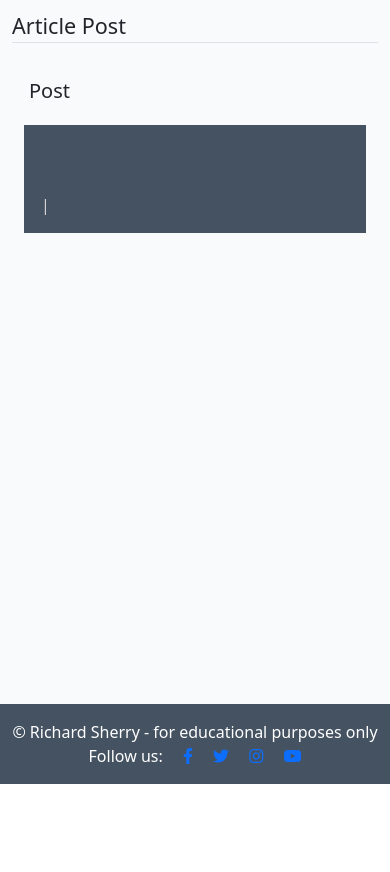
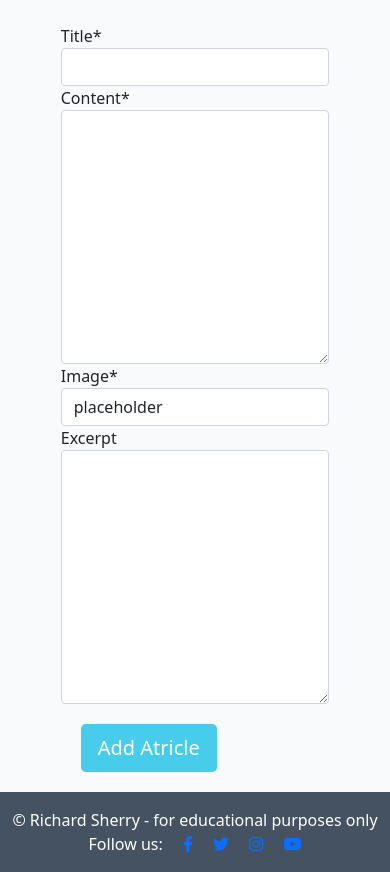
Before and after one commit to sherryrich/heard-it, a Django app: page /new in a window 390 px wide. Shown: the part 60-932 px from the top of the page. Before the commit the page ends 844 px from the top, so only its background shows below. Run offline with Django 3.2, Linux system fonts and the light colour scheme; the visitor is signed in with stand-in values (Sample User, id 1); some libraries are stand-ins or nearby versions.

Commit message:
Added CreatePostView to views.py, updated urls.py and postform.html

```diff
--- a/blog/urls.py
+++ b/blog/urls.py
@@ -8,5 +8,5 @@ urlpatterns = [
     path('like/<slug:slug>', views.PostLike.as_view(), name='post_like'),
     path('about', views.generic.TemplateView.as_view(template_name='about.html'), name='about'),
     path('search_articles', views.search_articles, name='search_articles'),
-    path('new', views.generic.TemplateView.as_view(template_name='post_form.html'), name='new'),
+    path('new', views.CreatePostView.as_view(), name='new'),
 ]
--- a/blog/views.py
+++ b/blog/views.py
@@ -1,4 +1,7 @@
 from django.shortcuts import render, get_object_or_404, reverse, redirect
+from django.contrib.auth.mixins import LoginRequiredMixin, UserPassesTestMixin
+from django.contrib.messages.views import SuccessMessageMixin
+from django.urls import reverse_lazy
 from django.views import generic, View
 from .models import Post
 from .forms import CommentForm
@@ -6,6 +9,24 @@ from django.forms import ModelForm
 from django.http import HttpResponseRedirect
 from django.db.models import Q
 from django.contrib import messages
+from django.views.generic import CreateView, UpdateView, DeleteView
+
+
+class CreatePostView(LoginRequiredMixin, SuccessMessageMixin, CreateView):
+    """ If user is logged can create a new post """
+
+    model = Post
+    template_name = "post_form.html"
+    fields = ['title', 'content', 'featured_image', 'excerpt']
+    success_url = reverse_lazy('home')
+    success_message = ("New post has been created - Waiting for approval")
+
+    def form_valid(self, form):
+        form.instance.author = self.request.user
+        return super().form_valid(form)
+
+    # Updating or Editing Post
+
 
 
 def add_article(request):
@@ -120,3 +141,16 @@ class PostLike(View):
 class about(View):
     """View for displaying the 'About' page."""
     template_name = "about.html"
+
+class DeletePostView(UserPassesTestMixin, LoginRequiredMixin, SuccessMessageMixin, DeleteView):
+    """ If user is logged can delete a his post """
+
+    model = Post
+    success_url = reverse_lazy('home')
+    success_message = ("Your Post has been deleted")
+
+    def test_func(self):
+        post = self.get_object()
+        if self.request.user == post.author:
+            return True
+        return False
--- a/static/css/style.css
+++ b/static/css/style.css
@@ -106,13 +106,17 @@ body {
     color: lightgray;
 }
 
-.btn-signup {
+.btn-signup,
+.create_update_button {
     background-color: #47CDEB;
     color: #fff;
 }
 
 .btn-signup:hover,
-.btn-signup:active {
+.create_update_button:hover,
+.btn-signup:active,
+.create_update_button:active,
+ {
     background-color: #fff;
     color: #47CDEB;
 }
@@ -147,3 +151,11 @@ body {
 .footer.social:hover {
     color: #E84610;
 }
+
+.post-article {
+    width: 75%;
+}
+
+ .create_update_button {
+    margin: 20px;
+}
--- a/templates/post_detail.html
+++ b/templates/post_detail.html
@@ -1,4 +1,5 @@
-{% extends 'base.html' %} {% block content %}
+{% extends 'base.html' %}
+{% block content %}
 {% load crispy_forms_tags %}
 <div class="masthead">
     <div class="container">
--- a/templates/post_form.html
+++ b/templates/post_form.html
@@ -1,50 +1,27 @@
 {% extends 'base.html' %}
 
 {% load crispy_forms_tags %}
+
 {% load cloudinary %}
 
 {% block content %}
 
-<div class="masthead">
-    <div class="container">
+
+<div class="container-fluid post-article">
     <div class="row">
-
-            <div class = "content_section">
+        <div class="content_section">
             <form method="POST" enctype="multipart/form-data">
                 {% csrf_token %}
+                <div>
                     <fieldset class="form-group">
-                        <legend class="border-bottom mb-4 recipe-post-heading heading-font">Article Post</legend>
+                        <br>
                     {{ form|crispy }}
+
+                    <button class="btn btn-lg create_update_button" type="submit">Add Atricle</button>
                 </fieldset>
-                    <div class="form-group">
-                        <button class="btn btn-lg create_update_button" type ="submit">Post</button>
                 </div>
             </form>
         </div>
-
     </div>
 
-        <div class="masthead">
-            <div class="container">
-                <div class="row g-0">
-                    <div class="col-md-6 masthead-text">
-                        <!-- Post title goes in these h1 tags -->
-                        <h1 class="post-title">{{ post.title }}</h1>
-                        </h1>
-                        <!-- Post author goes before the | the post's created date goes after -->
-                        <p class="post-subtitle">{{ post.author }} | {{ post.created_on }}</p>
-                    </div>
-                    <div class="d-none d-md-block col-md-6 masthead-image">
-                        <!-- The featured image URL goes in the src attribute -->
-                        {% if "placeholder" in post.featured_image.url %}
-                        <img src="https://res.cloudinary.com/dzyxqqpzh/image/upload/v1659357355/riydl2l136ydluqficpq.jpg" width="100%">
-                        {% else %}
-                        <img src="https://res.cloudinary.com/dzyxqqpzh/image/upload/v1659357355/riydl2l136ydluqficpq.jpg" width="100%">
-                        {% endif %}
-                    </div>
-                </div>
-            </div>
-        </div>
-
-
-{% endblock content %}
+    {% endblock content %} -->
```
Lines whose indentation alone changed are shown as unchanged.
